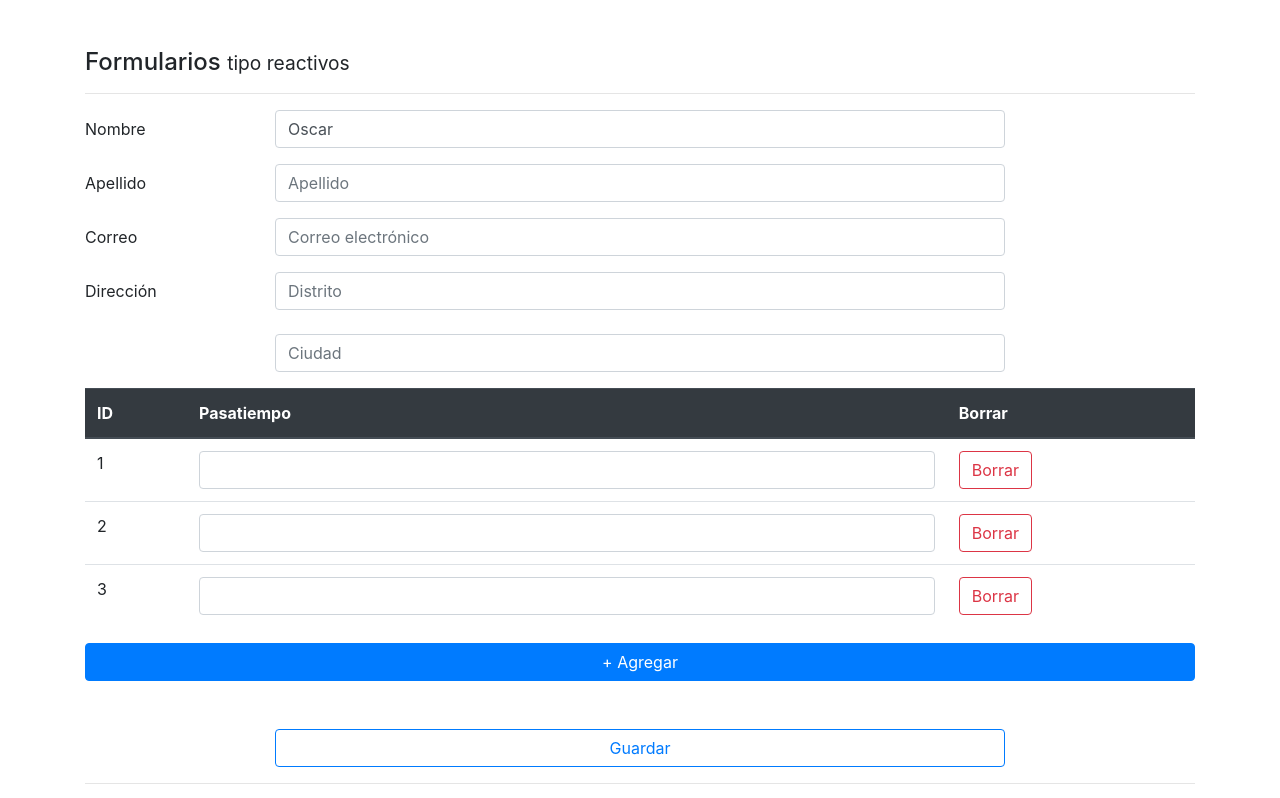
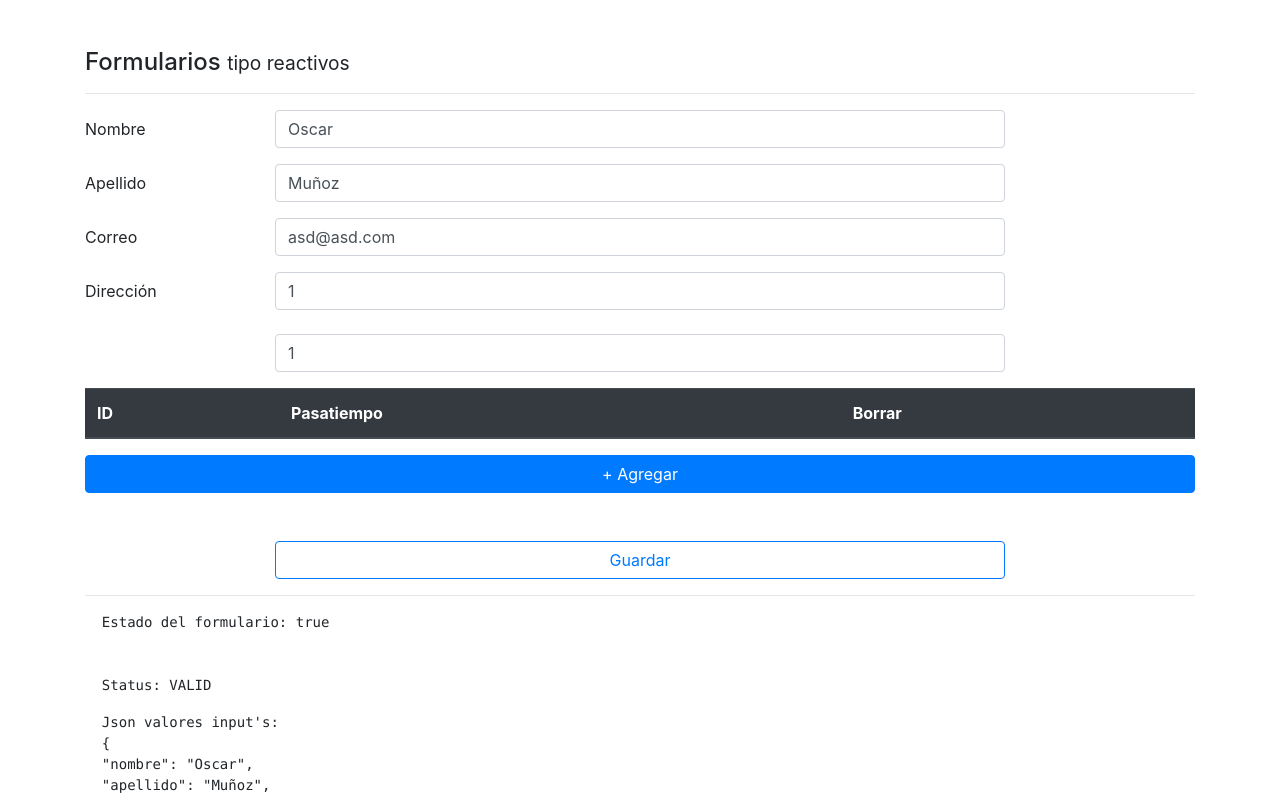
Before and after one commit to OscarMunozBernales/web-angular, an Angular app in the folder 7-formularios/: page /reactive in a window 1280 px wide. Shown: the top 798 px of the page. Built offline with nearby package versions, Linux system fonts and the light colour scheme.

Commit message:
añadir y borrar formsControls de forma dinámica

```diff
--- a/7-formularios/src/app/pages/reactive/reactive.component.html
+++ b/7-formularios/src/app/pages/reactive/reactive.component.html
@@ -106,7 +106,7 @@
                       [formControlName]="i">
             </td>
             <td>
-              <button class="btn btn-outline-danger">
+              <button class="btn btn-outline-danger" (click)="borrarPasatiempo( i )">
                 Borrar
               </button>
             </td>
@@ -114,7 +114,7 @@
         </tbody>
       </table>
 
-      <button class="btn btn-primary btn-block mt-3 mb-5" type="button">
+      <button class="btn btn-primary btn-block mt-3 mb-5" type="button" (click)="agregarPasatiempo()">
         + Agregar
       </button>
     </div>
--- a/7-formularios/src/app/pages/reactive/reactive.component.ts
+++ b/7-formularios/src/app/pages/reactive/reactive.component.ts
@@ -16,6 +16,14 @@ export class ReactiveComponent implements OnInit {
   }
 
   ngOnInit(): void {
+  }
+
+  agregarPasatiempo(){
+    this.Pasatiempos.push( this.formBuilder.control( '' ) );
+  }
+
+  borrarPasatiempo( index: number){
+    this.Pasatiempos.removeAt( index );
   }
 
   get Pasatiempos() {
@@ -55,9 +63,7 @@ export class ReactiveComponent implements OnInit {
         distrito: ['' , Validators.required],
         ciudad: ['', Validators.required]
       }),
-      pasatiempos: this.formBuilder.array([
-        [],[],[]
-      ])
+      pasatiempos: this.formBuilder.array([])
     });
 
   }
@@ -67,11 +73,11 @@ export class ReactiveComponent implements OnInit {
     // this.forma.setValue({
     this.forma.reset({
       nombre: 'Oscar',
-      apellido: '',
-      correo: '',
+      apellido: 'Muñoz',
+      correo: 'asd@asd.com',
       direccion: {
-        distrito: '',
-        ciudad: ''
+        distrito: '1',
+        ciudad: '1'
       }
     });
   }
```
